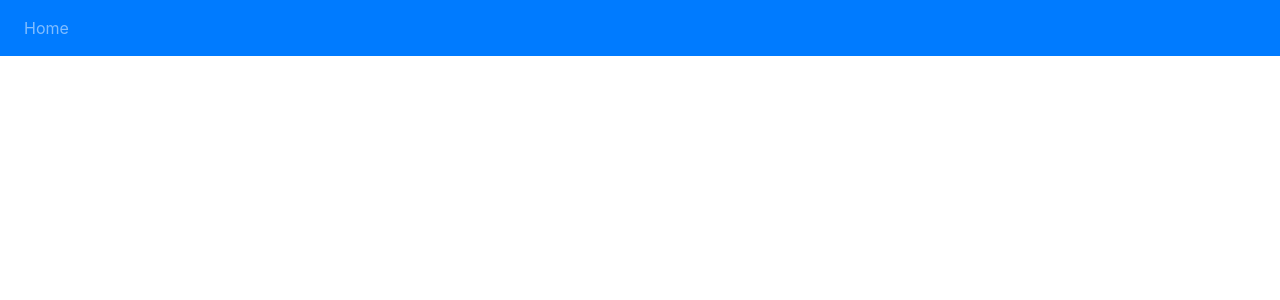
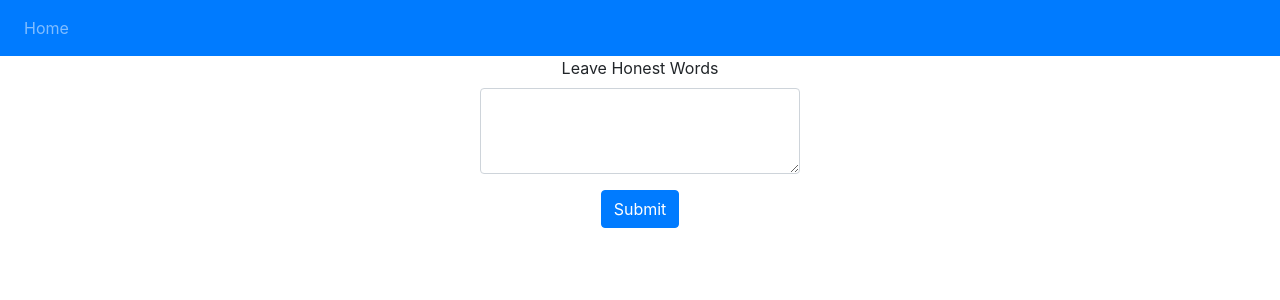
Before and after one commit to AbuKhalil95/jadwalla-app, a React (Create React App) app: page /wall in a window 1280 px wide. Shown: the top 300 px of the page. Built offline with nearby package versions, Linux system fonts and the light colour scheme.

Commit message:
done wall

```diff
--- a/src/components/Main/index.js
+++ b/src/components/Main/index.js
@@ -3,6 +3,7 @@ import { Route, Switch } from 'react-router-dom';
 import SignIn from '../Auth/Signin';
 import SignUp from '../Auth/Signup';
 import MyWall from '../Wall/my-wall';
+import Wall from '../Wall/wall';
 
 function Main() {
     return (
@@ -23,7 +24,8 @@ function Main() {
                     <MyWall />
                 </Route>
 
-                <Route path="/wall/">
+                <Route path="/wall">
+                    <Wall />
                 </Route>
                 <Route exact path="/chat">
                 </Route>
--- a/src/components/Wall/my-wall.js
+++ b/src/components/Wall/my-wall.js
@@ -3,7 +3,6 @@ import { connect } from 'react-redux';
 import Badge from 'react-bootstrap/Badge';
 import CardGroup from 'react-bootstrap/CardGroup';
 import Card from 'react-bootstrap/Card';
-import Image from 'react-bootstrap/Image';
 import Col from 'react-bootstrap/Col';
 import Row from 'react-bootstrap/Row';
 import Container from 'react-bootstrap/Container';
--- /dev/null
+++ b/src/components/Wall/wall.js
@@ -0,0 +1,31 @@
+import React from 'react';
+import { connect } from 'react-redux';
+import Button from 'react-bootstrap/Button';
+import Form from 'react-bootstrap/Form';
+
+
+
+const Wall = props => {
+    const isSent = false;
+
+    return (
+        <>
+            { isSent ? <p>your messege is sent</p> :
+                <Form>
+                    <Form.Group controlId="exampleForm.ControlTextarea1">
+                        <Form.Label>Leave Honest Words</Form.Label>
+                        <Form.Control as="textarea" rows={3} />
+                    </Form.Group>
+                    <Button variant="primary" type="submit" >Submit</Button>
+                </Form>
+            }
+        </>
+    )
+}
+
+const mapStateToProps = state => ({
+});
+
+const mapDispatchToProps = {};
+
+export default connect(mapStateToProps, mapDispatchToProps)(Wall)
```
